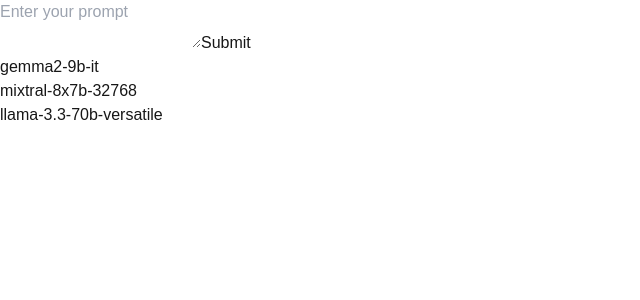
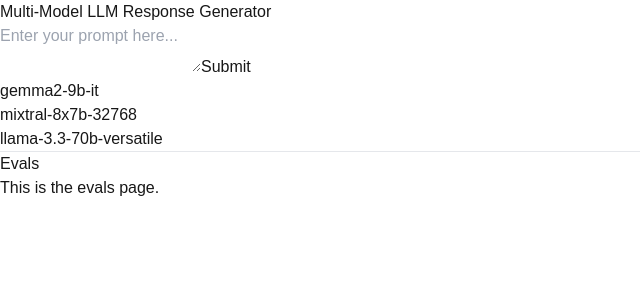
Before and after one commit to Kaphleamrit/evalLLM, a Next.js app: page / in a window 1280 px wide. Shown: the top 300 px of the page, without its empty margins (0-640 px from the left). Built offline with nearby package versions, Linux system fonts and the light colour scheme.

Commit message:
need to complete the evals component

```diff
--- a/src/app/api/prompts/route.ts
+++ b/src/app/api/prompts/route.ts
@@ -6,13 +6,19 @@
 
 const aiResponse = async (model: string, prompt: string) => {
   const chatCompletion = await client.chat.completions.create({
-    messages: [{ role: "user", content: prompt }],
+    messages: [
+      { role: "user", content: prompt },
+      {
+        role: "system",
+        content:
+          "You are a cool chatbot, whose response are concise and highly effective, now answer the question:",
+      },
+    ],
     model: model,
   });
   const response = chatCompletion.choices[0].message.content;
   return response;
-
-}
+};
 
 export async function POST(request: Request) {
   const { prompt } = await request.json();
--- /dev/null
+++ b/src/components/evals.tsx
@@ -0,0 +1,12 @@
+export default function Evals() {
+    return (
+        <div className="max-w-4xl mx-auto p-4">
+        <h1 className="text-3xl font-bold text-gray-800 dark:text-gray-200">
+            Evals
+        </h1>
+        <p className="text-lg text-gray-700 dark:text-gray-300">
+            This is the evals page.
+        </p>
+        </div>
+    );
+    }
--- a/src/components/promptInput.tsx
+++ b/src/components/promptInput.tsx
@@ -1,13 +1,14 @@
 "use client";
 import React, { useState } from "react";
 import LLMResponse from "../components/llmResponse";
+import Evals from "./evals";
 
 export default function PromptForm() {
   const [isLoading, setIsLoading] = useState(false);
   const [prompt, setPrompt] = useState("");
-  const [gemma2Response, setGemma2Response] = useState(""); // Final response
-  const [mixtralResponse, setMixtralResponse] = useState(""); // Final response
-  const [llamaResponse, setLlamaResponse] = useState(""); // Final response
+  const [gemma2Response, setGemma2Response] = useState("");
+  const [mixtralResponse, setMixtralResponse] = useState("");
+  const [llamaResponse, setLlamaResponse] = useState("");
 
   const handleSubmit = async (e: React.FormEvent) => {
     e.preventDefault();
@@ -42,33 +43,42 @@
   };
 
   return (
-    <div className="max-w-screen-lg mx-auto p-4">
-      <form onSubmit={handleSubmit} className="flex items-center space-x-2">
+    <div className="max-w-screen-lg mx-auto p-6 bg-gray-100 dark:bg-gray-900 rounded-lg shadow-lg">
+      <h1 className="text-2xl font-bold mb-6 text-center text-gray-800 dark:text-white">
+        Multi-Model LLM Response Generator
+      </h1>
+      <form onSubmit={handleSubmit} className="flex items-center space-x-4 mb-8">
         <textarea
           value={prompt}
           onChange={(e) => setPrompt(e.target.value)}
-          placeholder="Enter your prompt"
-          className="bg-gray-50 border border-gray-300 text-gray-900 text-sm rounded-lg focus:ring-blue-500 focus:border-blue-500 block w-full p-2.5 dark:bg-gray-700 dark:border-gray-600 dark:placeholder-gray-400 dark:text-white dark:focus:ring-blue-500 dark:focus:border-blue-500"
+          placeholder="Enter your prompt here..."
+          className="flex-grow bg-white border border-gray-300 text-gray-800 text-base rounded-lg shadow-md focus:ring-blue-500 focus:border-blue-500 p-3 dark:bg-gray-800 dark:border-gray-600 dark:placeholder-gray-400 dark:text-white dark:focus:ring-blue-500 dark:focus:border-blue-500"
           required
-          disabled={isLoading} // Disable textarea while loading
+          disabled={isLoading}
         />
         <button
           type="submit"
-          className={`text-white ${
-            isLoading ? "bg-gray-500" : "bg-blue-700 hover:bg-blue-800"
-          } focus:ring-4 focus:outline-none focus:ring-blue-300 font-medium rounded-lg text-sm px-5 py-2.5 text-center dark:bg-blue-600 dark:hover:bg-blue-700 dark:focus:ring-blue-800`}
-          disabled={isLoading} // Disable button while loading
+          className={`text-white font-bold px-6 py-3 rounded-lg shadow-md transition ${
+            isLoading
+              ? "bg-gray-500 cursor-not-allowed"
+              : "bg-blue-600 hover:bg-blue-700 focus:ring-4 focus:ring-blue-300"
+          }`}
+          disabled={isLoading}
         >
-          {isLoading ? "Submitting..." : "Submit"}
+          {isLoading ? "Loading..." : "Submit"}
         </button>
       </form>
 
       {/* LLMResponse Components */}
-      <div className="mt-4 flex justify-between gap-4">
+      <div className="mt-4 flex flex-nowrap gap-4 overflow-x-auto">
         <LLMResponse response={gemma2Response} model="gemma2-9b-it" />
         <LLMResponse response={mixtralResponse} model="mixtral-8x7b-32768" />
         <LLMResponse response={llamaResponse} model="llama-3.3-70b-versatile" />
       </div>
+          <hr className="my-8" />
+      <div className="max-w-4xl mx-auto p-4 bg-gray-50 dark:bg-gray-800 rounded-lg shadow-lg">
+        <Evals />
+      </div>
     </div>
   );
 }
```
